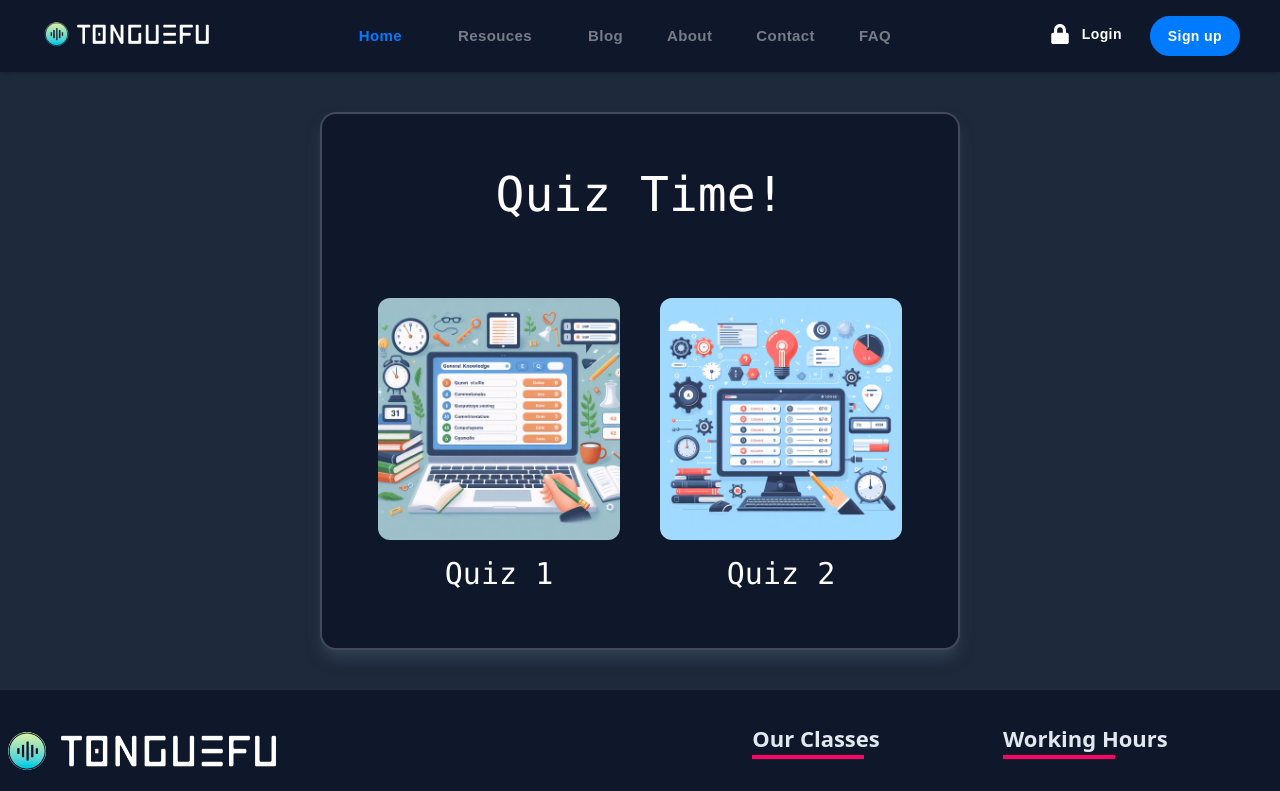
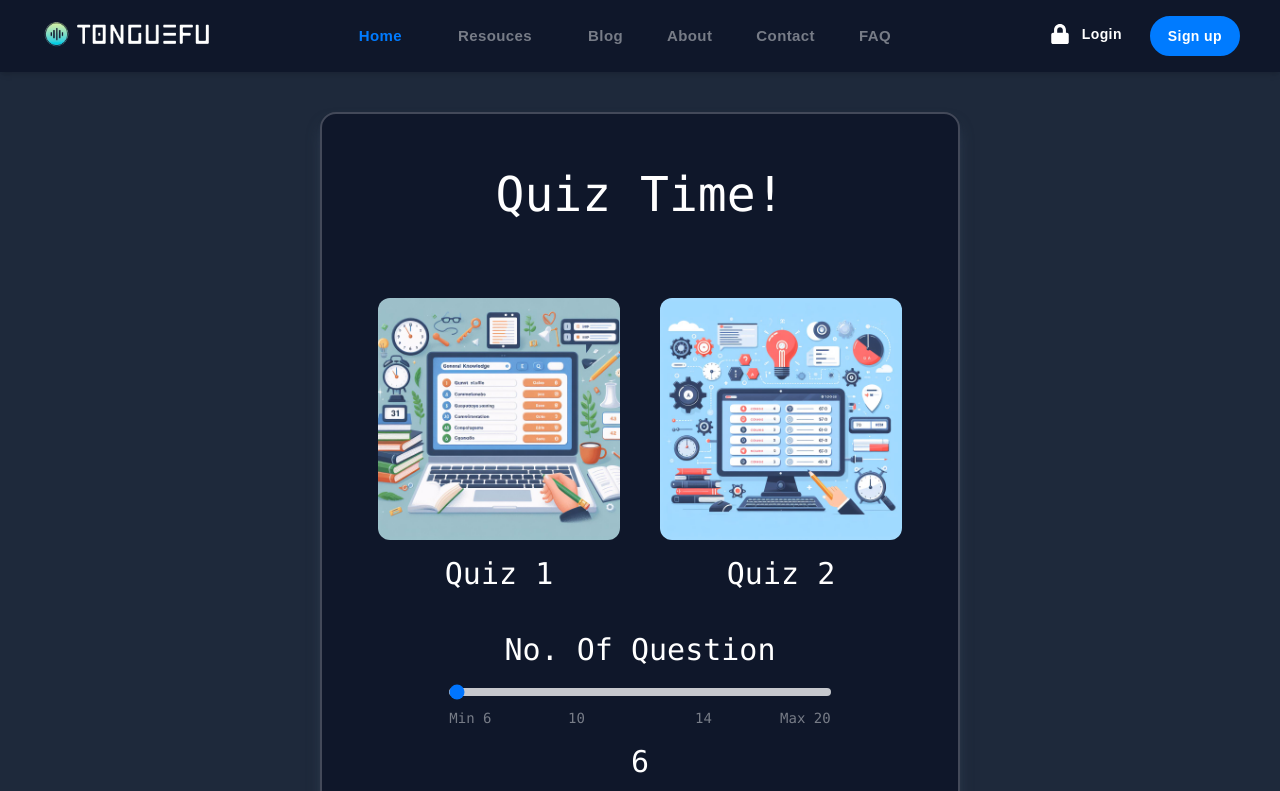
Before and after one commit to ParthGupta84616/TongueFu, a React (Create React App) app: page /quiz in a window 1280 px wide. Shown: the top 791 px of the page. Built offline with nearby package versions, Linux system fonts and the light colour scheme.

Commit message:
Update Quiz.jsx

```diff
--- a/src/features/quiz/Quiz.jsx
+++ b/src/features/quiz/Quiz.jsx
@@ -2,6 +2,7 @@ import React, { useState, useEffect } from "react";
 import { questions } from "./quizQuestion";
 import quiz_1 from "../../assets/quiz_1.jpg";
 import quiz_2 from "../../assets/quiz_2.jpg";
+
 
 function shuffleArray(array) {
   const shuffledArray = [...array]; // Copy the original array to avoid mutating it
@@ -13,18 +14,57 @@ function shuffleArray(array) {
 }
 
 const Quiz = () => {
+  const [value, setValue] = useState(6);
   const [firstHalf, setFirstHalf] = useState([]);
   const [page, setPage] = useState(null);
   const [qNo, setQNo] = useState(0);
   const [isOptionSelected, setIsOptionSelected] = useState(false);
-
+  const [improvement, setImprovement] = useState(0)
+  console.log(value)
+  console.log(firstHalf);
   const pickRandom12 = (array) => {
-    const shuffledArray = array.slice(0, 12); // Pick the first 12 elements
-    for (let i = 11; i > 0; i--) {
+    const shuffledArray = array.slice(0, parseInt(value));
+    for (let i = parseInt(value)-1; i > 0; i--) {
       const j = Math.floor(Math.random() * (i + 1));
       [shuffledArray[i], shuffledArray[j]] = [shuffledArray[j], shuffledArray[i]];
     }
     return shuffledArray;
+  };
+
+  // useEffect(() => {
+
+  // }, [value])
+
+  const [selectedOption, setSelectedOption] = useState(null);
+
+  const handleOptionSelect = (event) => {
+    setSelectedOption(event.target.value);
+  };
+
+  const handleNextQuestion = () => {
+    if (selectedOption !== null) {
+      // console.log("Selected option:", selectedOption);
+      if (selectedOption === String(firstHalf[qNo].trueFalse)) {
+        setImprovement(parseInt(improvement)+ (100 / firstHalf.length));
+      }
+
+      // console.log(improvement ,selectedOption,  firstHalf[qNo].trueFalse);
+      const radioButtons = document.querySelectorAll('input[name="options"]');
+      const isChecked = Array.from(radioButtons).some(radioButton => radioButton.checked);
+      setSelectedOption(null);
+      if (isChecked) {
+             setQNo(qNo + 1);
+             setIsOptionSelected(false);
+            radioButtons.forEach(radioButton => radioButton.checked = false);
+
+
+          } else {
+            alert("Please select an option before moving to the next question.");
+          }
+
+    } else {
+      alert("Please select an option before moving to the next question.");
+    }
   };
 
   useEffect(() => {
@@ -35,36 +75,14 @@ const Quiz = () => {
   const handleQuiz = (quiz) => {
     setPage(quiz);
   };
-  const handleNextQuestion = () => {
-    const radioButtons = document.querySelectorAll('input[name="options"]');
-    const isChecked = Array.from(radioButtons).some(radioButton => radioButton.checked);
-    console.log(isChecked)
-
-    if (isChecked) {
-      setQNo(qNo + 1);
-      setIsOptionSelected(false);
-      radioButtons.forEach(radioButton => radioButton.checked = false);
-
-
-    } else {
-      alert("Please select an option before moving to the next question.");
-    }
-
-  };
-
-  const handleOptionSelect = () => {
-    setIsOptionSelected(true);
-  };
-
-
 
   return (
     <div className="bg-slate-800 flex justify-center items-center">
       <div className="landing lg:w-1/2 w-11/12 h-full border-2 border-gray-700 bg-slate-900 p-4 m-10 flex items-center justify-center font-mono rounded-2xl shadow-lg shadow-slate-700 ">
         <div className="">
-          {!page && <QuizWindow handleQuiz={handleQuiz} />}
+          {!page && <QuizWindow handleQuiz={handleQuiz} value={value} setValue={setValue}/>}
 
-          {page && qNo<=11 && (
+          {page && qNo<=parseInt(value) && (
             <>
               <div className="flex items-center justify-center">
                 <div className="text-2xl text-white m-8">
@@ -76,7 +94,7 @@ const Quiz = () => {
                   <input
                     id="bordered-radio-1"
                     type="radio"
-                    value="option1"
+                    value="true"
                     name="options"
                     className="w-4 h-4 text-blue-600 bg-gray-100 border-gray-300 rounded focus:ring-blue-500 focus:bg-white checked:bg-blue-500"
                     onChange={handleOptionSelect}
@@ -92,7 +110,7 @@ const Quiz = () => {
                   <input
                     id="bordered-radio-2"
                     type="radio"
-                    value="option2"
+                    value="false"
                     name="options"
                     className="w-4 h-4 text-blue-600 bg-gray-100 border-gray-300 rounded focus:ring-blue-500 dark:focus:ring-blue-600 dark:ring-offset-gray-800 focus:ring-2 dark:bg-gray-700 dark:border-gray-600"
                     onChange={handleOptionSelect}
@@ -115,7 +133,7 @@ const Quiz = () => {
               </div>
             </>
           )}
-          {qNo===12 &&(
+          {qNo===parseInt(value) &&(
             <>
             <div className="flex m-4 p-10 text-5xl font-mono items-center justify-center text-white">
               ScoreBoard
@@ -129,7 +147,7 @@ const Quiz = () => {
               <div className="box1 flex-col justify-center">
                   <div className="m-6 flex items-center"> 12 </div>
                   <div className="m-6 flex items-center"> 12 </div>
-                  <div className="m-6 flex items-center"> 60% </div>
+                  <div className="m-6 flex items-center">{(100 - improvement - 3.6).toFixed(0)} %</div>
               </div>
             </div>
             <div className="flex m-4 p-4 text-4xl font-mono items-center justify-center text-white">
@@ -157,7 +175,9 @@ const QuizCard = ({ quiz, imgSrc, handleQuiz }) => {
     </div>
   );
 };
-const QuizWindow = ({ handleQuiz }) => {
+const QuizWindow = ({ handleQuiz ,value , setValue }) => {
+
+
   return (
     <>
       <div className="flex items-center justify-center">
@@ -167,6 +187,31 @@ const QuizWindow = ({ handleQuiz }) => {
         <QuizCard quiz={1} imgSrc={quiz_1} handleQuiz={handleQuiz} />
         <QuizCard quiz={2} imgSrc={quiz_2} handleQuiz={handleQuiz} />
       </div>
+      <div className="m-4 flex justify-center items-center text-white text-3xl">
+
+        <div className="relative mb-6 w-2/3">
+           <div className="flex justify-center items-center">
+           No. Of Question
+           </div>
+          <label htmlFor="labels-range-input" className="sr-only">Labels range</label>
+          <input
+            id="labels-range-input"
+            type="range"
+            value={value}
+            min="6"
+            max="20"
+            className="w-full h-2 bg-gray-200 rounded-lg appearance-none cursor-pointer dark:bg-gray-700"
+            onChange={(e) => setValue(e.target.value)}
+          />
+          <span className="text-sm text-gray-500 dark:text-gray-400 absolute start-0 -bottom-6">Min 6</span>
+          <span className="text-sm text-gray-500 dark:text-gray-400 absolute start-1/3 -translate-x-1/2 rtl:translate-x-1/2 -bottom-6">10</span>
+          <span className="text-sm text-gray-500 dark:text-gray-400 absolute start-2/3 -translate-x-1/2 rtl:translate-x-1/2 -bottom-6">14</span>
+          <span className="text-sm text-gray-500 dark:text-gray-400 absolute end-0 -bottom-6">Max 20</span>
+        </div>
+      </div>
+      <div className="m-4 flex justify-center items-center text-white text-3xl">
+          {value}
+      </div>
     </>
   );
 };
```
